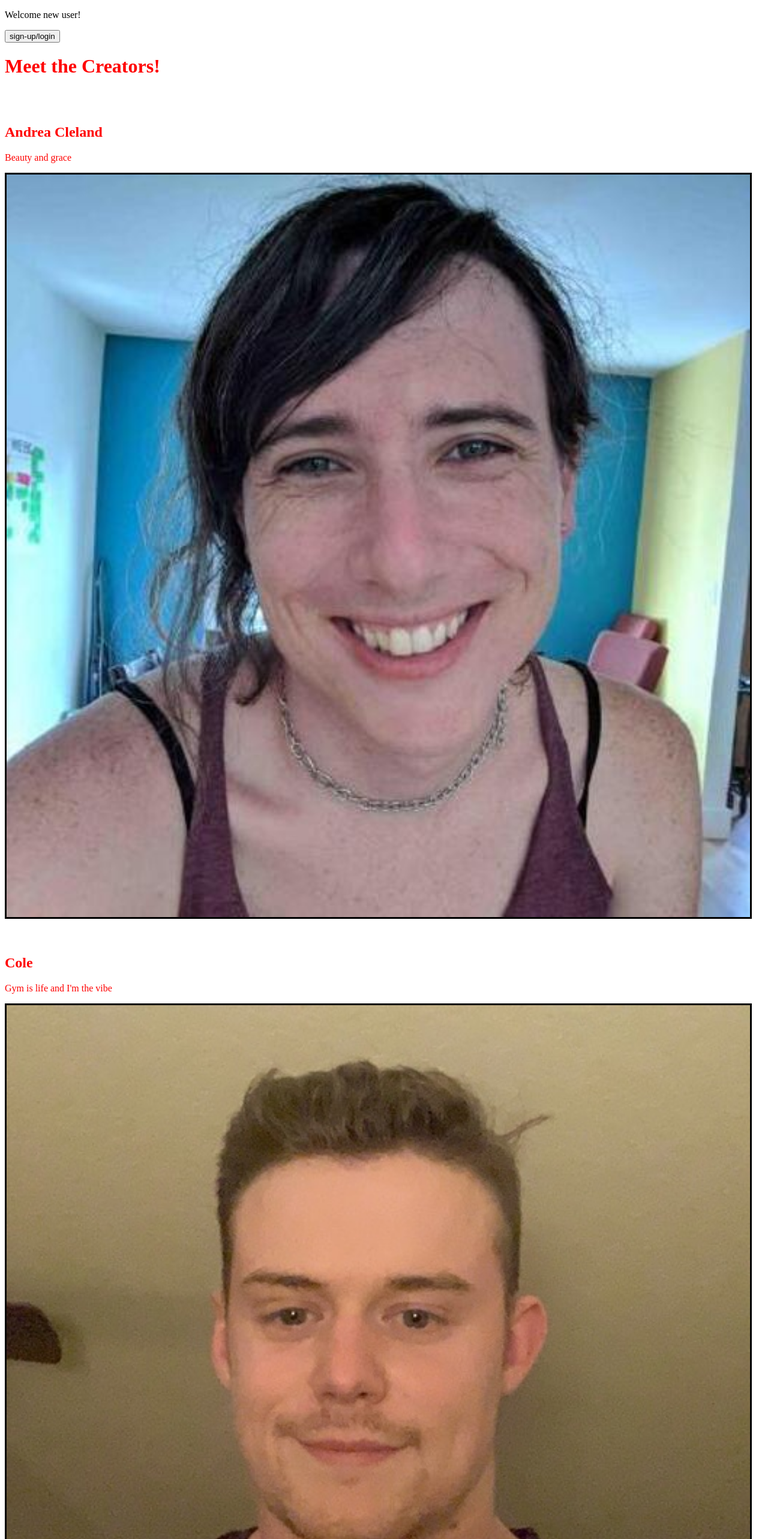
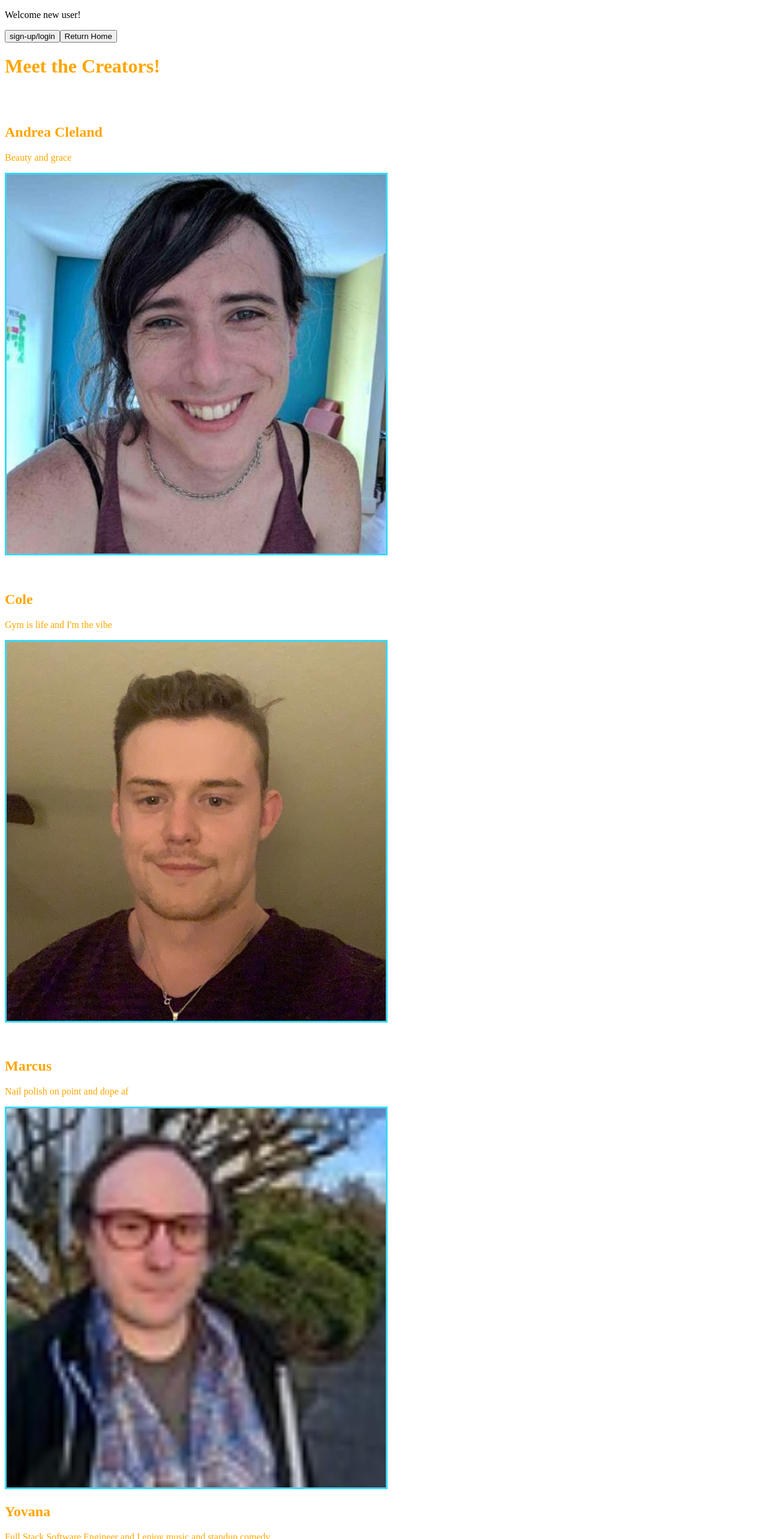
Before and after one commit to Rent-Borrow-Buy/Rent-Borrow-Buy-Frontend, a React app: page /creators in a window 1280 px wide. Shown: the top 2566 px of the page at 60% size. Built offline with nearby package versions, Linux system fonts and the light colour scheme; no server answers.

Commit message:
inserted individual buttons that redirect instead of having them on the navlink

```diff
--- a/src/components/Header/Header.jsx
+++ b/src/components/Header/Header.jsx
@@ -18,6 +18,9 @@ export default function Header() {
     <Link to="/auth">
         <button>sign-up/login</button>
     </Link>}
+    {/* <Link to="/creators" >
+      <button>About Creators</button>
+    </Link> */}
     </>
   )
 
--- a/src/views/CreatorsPage/CreatorsPage.css
+++ b/src/views/CreatorsPage/CreatorsPage.css
@@ -1,5 +1,5 @@
 .creator {
-    color: red;
+    color: orange;
 }
 
 .border {
--- a/src/views/CreatorsPage/CreatorsPage.jsx
+++ b/src/views/CreatorsPage/CreatorsPage.jsx
@@ -3,12 +3,17 @@ import andrea from '../../assets/andrea.jpeg';
 import cole from '../../assets/cole.jpeg';
 import marcus from '../../assets/marcus.jpeg';
 import yovana from '../../assets/yovana.jpeg';
+import { Link } from "react-router-dom";
+
 
 import styles from '../../views/CreatorsPage/CreatorsPage.css';
 
 
 export default function CreatorsPage() {
-    return (
+    return (<>
+      <Link to="/" >
+      <button>Return Home</button>
+    </Link>
     <div className={styles.creator}>
       <h1>Meet the Creators!</h1>
 
@@ -23,11 +28,11 @@ export default function CreatorsPage() {
               src={andrea}
               style={{
                 objectFit: 'cover',
-                width: '98%',
-                height: '98%',
-                border: 'solid black',
+                width: '50%',
+                height: '50%',
+                border: 'solid rgb(58, 216, 244)',
               }}
-            />
+              />
           </a>
         </div>
       </div>
@@ -42,11 +47,11 @@ export default function CreatorsPage() {
               src={cole}
               style={{
                 objectFit: 'cover',
-                width: '98%',
-                height: '98%',
-                border: 'solid black',
+                width: '50%',
+                height: '50%',
+                border: 'solid rgb(58, 216, 244)',
               }}
-            />
+              />
           </a>
         </div>
       </div>
@@ -60,11 +65,11 @@ export default function CreatorsPage() {
             <img
               src={marcus}
               style={{
-                width: '98%',
-                height: '98%',
-                border: 'solid black',
+                width: '50%',
+                height: '50%',
+                border: 'solid rgb(58, 216, 244)',
               }}
-            />
+              />
           </a>
         </div>
       </div>
@@ -76,11 +81,11 @@ export default function CreatorsPage() {
             <img
               src={yovana}
               style={{
-                width: '98%',
-                height: '98%',
-                border: 'solid black',
+                width: '50%',
+                height: '50%',
+                border: 'solid rgb(58, 216, 244)',
               }}
-            />
+              />
           </a>
         </div>
       </div>
@@ -88,5 +93,6 @@ export default function CreatorsPage() {
         <div></div>
       </footer>
     </div>
+              </>
   );
 }
--- a/src/views/Home.jsx
+++ b/src/views/Home.jsx
@@ -5,6 +5,7 @@ import { getAllItems } from '../services/items';
 import ItemCard from '../components/ItemCard/ItemCard';
 import Logout from '../components/LogoutButton/LogoutButton';
 import styles from './Home.css';
+import { Link } from "react-router-dom";
 
 export default function Home() {
   const [items, setItems] = useState([]);
@@ -59,6 +60,9 @@ export default function Home() {
     <>
     <Logout/>
       {errorMessage && <span>{errorMessage}</span>}
+      <Link to="/creators" >
+      <button>About Creators</button>
+    </Link>
       <div className={styles.filters}>
         <span
           className={rentableFilter ? styles.active : ''}
```
